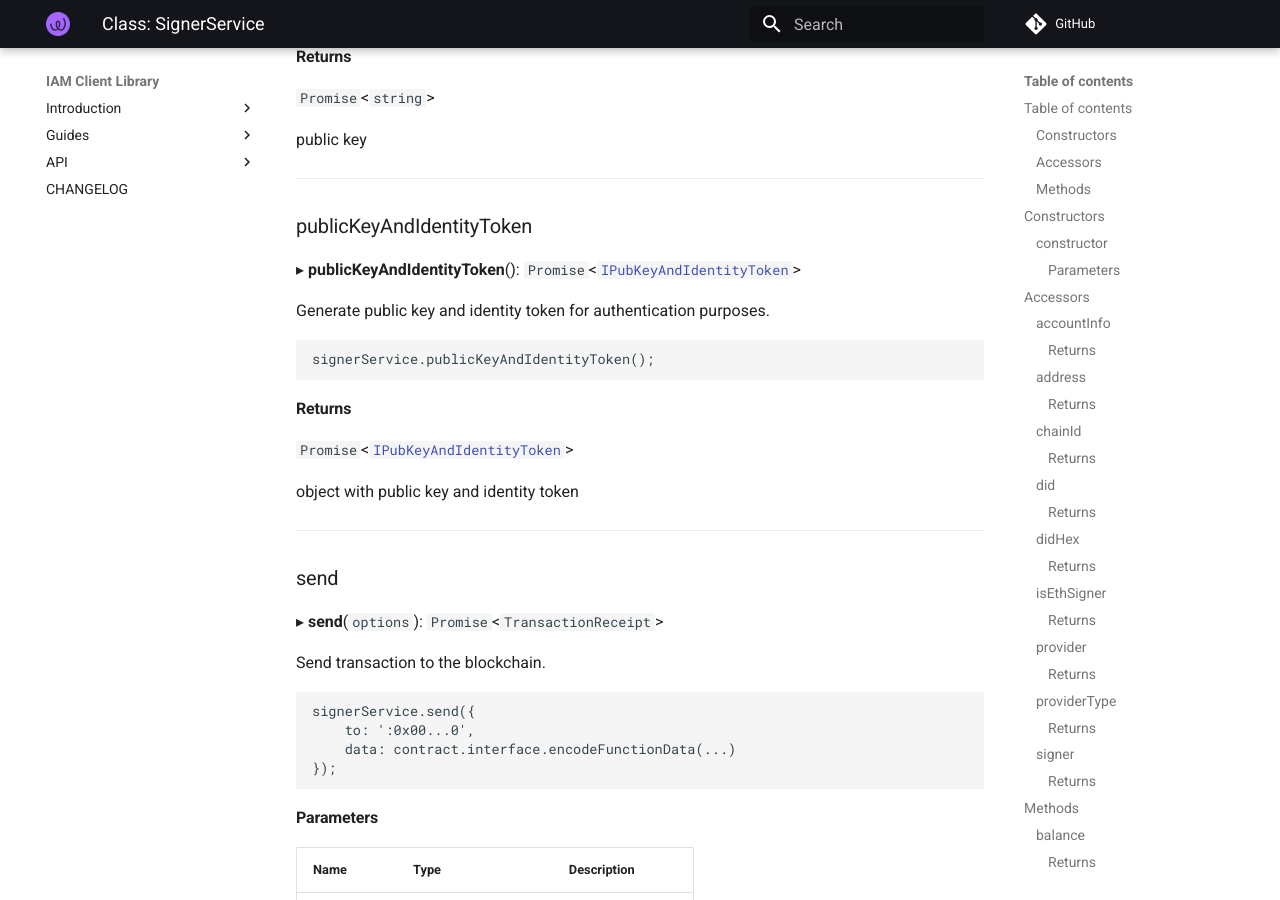
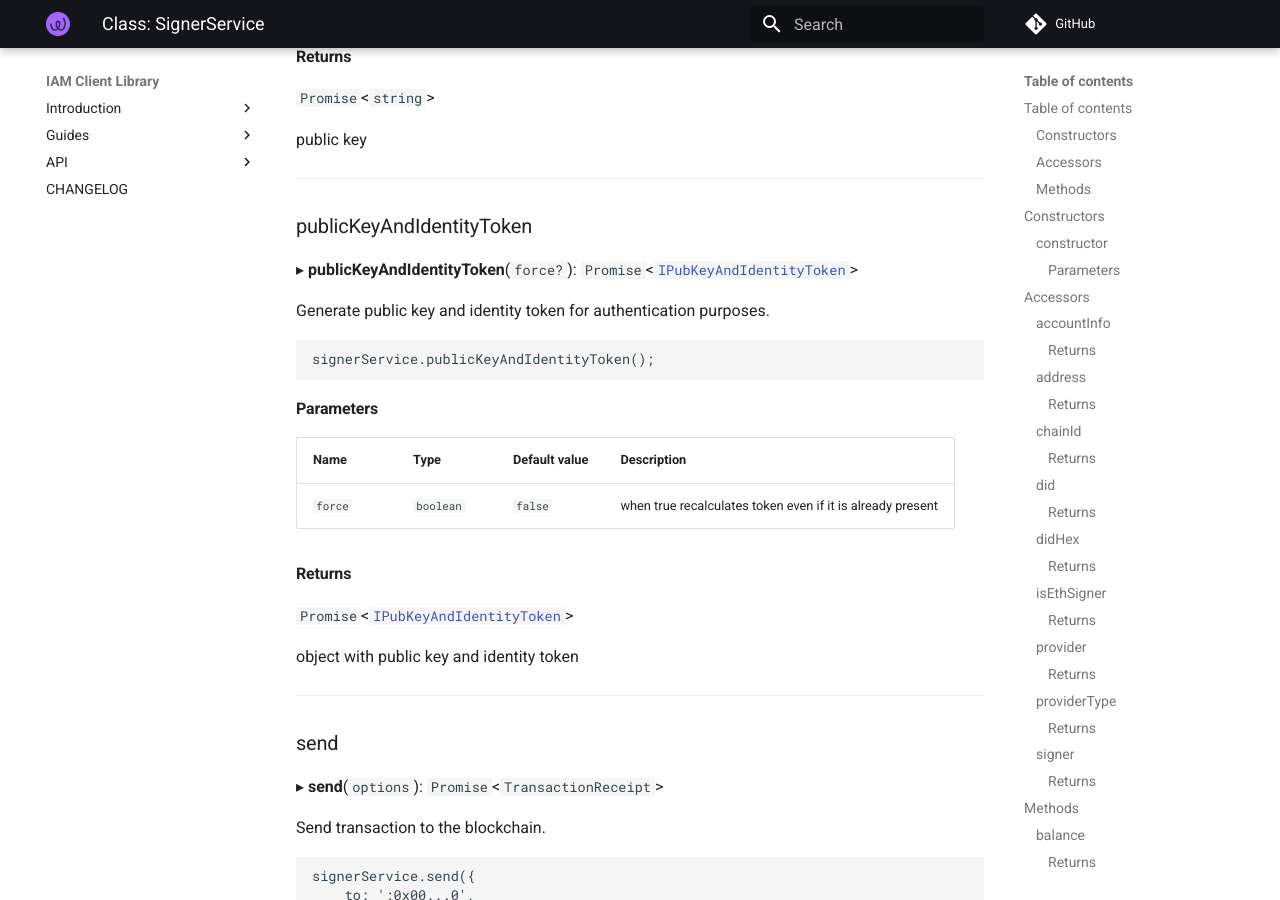
Before and after one commit to energywebfoundation/iam-client-lib, an MkDocs documentation site: the page built from docs/api/classes/modules_signer.SignerService.md, in a window 1280 px wide and 900 px high, scrolled down 9046 px. Built offline with MkDocs 1.6.1 and Material for MkDocs 9.7.7, drawn with Linux system fonts in a browser that asks for light colours; comment, search, counter and statistics services are not loaded.

````diff
--- a/docs/api/classes/modules_signer.SignerService.md
+++ b/docs/api/classes/modules_signer.SignerService.md
@@ -416,13 +416,19 @@
 
 ### publicKeyAndIdentityToken
 
-▸ **publicKeyAndIdentityToken**(): `Promise`<[`IPubKeyAndIdentityToken`](../interfaces/modules_signer.IPubKeyAndIdentityToken.md)\>
+▸ **publicKeyAndIdentityToken**(`force?`): `Promise`<[`IPubKeyAndIdentityToken`](../interfaces/modules_signer.IPubKeyAndIdentityToken.md)\>
 
 Generate public key and identity token for authentication purposes.
 
 ```typescript
 signerService.publicKeyAndIdentityToken();
 ```
+
+#### Parameters
+
+| Name | Type | Default value | Description |
+| :------ | :------ | :------ | :------ |
+| `force` | `boolean` | `false` | when true recalculates token even if it is already present |
 
 #### Returns
 
````
Also changed, not shown: docs/api/interfaces/modules_cache_client.AuthTokens.md (added, +22 -0 lines), docs/api/interfaces/modules_did_registry.GetDIDDocumentOptions.md (+1 -1 lines), docs/api/interfaces/modules_did_registry.GetDidDelegatesOptions.md (+1 -1 lines), docs/api/interfaces/modules_did_registry.GetDidPublicKeysOptions.md (+1 -1 lines), docs/api/interfaces/modules_did_registry.GetServicesOptions.md (+1 -1 lines), docs/api/modules/modules_cache_client.md (+1 -0 lines), 4 other files.
